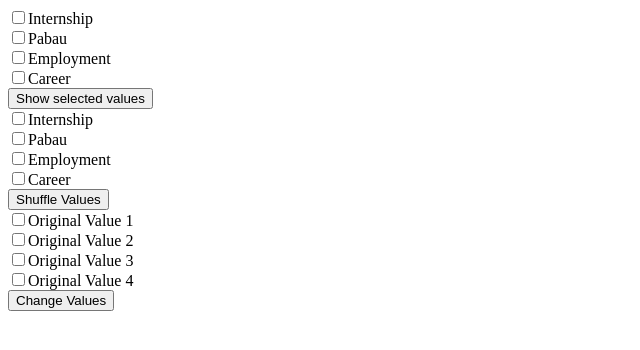
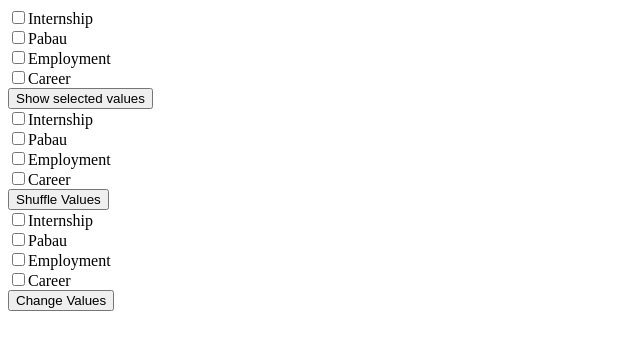
Before and after one commit to FatosHaxhani2005/monorepo, a plain HTML site: page JavaScript/index.html in a window 1280 px wide. Shown: the whole page, without its empty margins (0-640 px from the left). Drawn offline with Linux system fonts and the light colour scheme.

Commit message:
Update index.html

```diff
--- a/JavaScript/index.html
+++ b/JavaScript/index.html
@@ -66,10 +66,10 @@
 </head>
 <body>
   <form>
-    <label><input type="checkbox" value="Internship">Original Value 1</label>
-    <label><input type="checkbox" value="Pabau">Original Value 2</label>
-    <label><input type="checkbox" value="Employment">Original Value 3</label>
-    <label><input type="checkbox" value="Career">Original Value 4</label>
+    <label><input type="checkbox" value="Internship">Internship</label>
+    <label><input type="checkbox" value="Pabau">Pabau</label>
+    <label><input type="checkbox" value="Employment">Employment</label>
+    <label><input type="checkbox" value="Career">Career</label>
 
     <button type="button" onclick="changeValues()">Change Values</button>
   </form>
```
